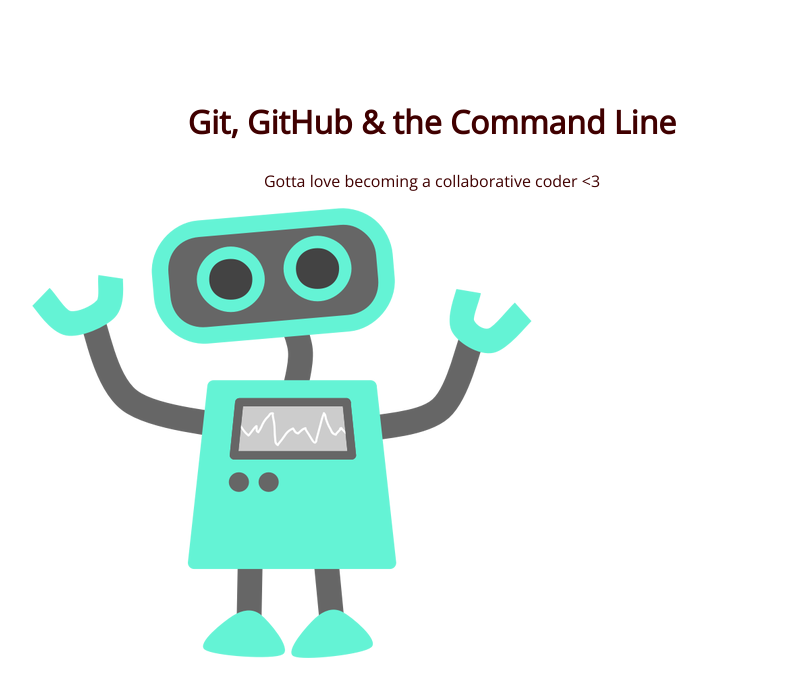
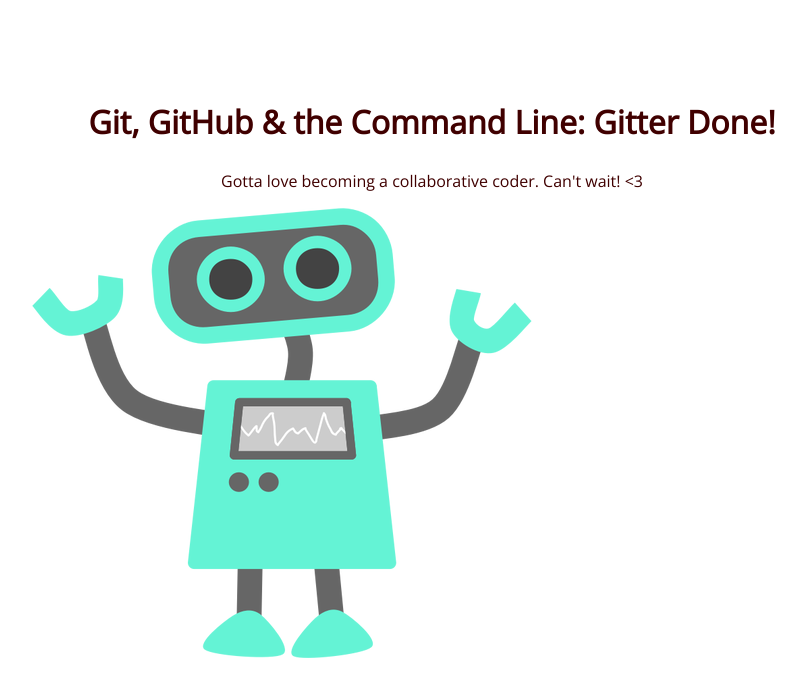
Before and after one commit to spinningjenny07/105-project, a plain HTML site: page index.html in a window 1280 px wide. Shown: the whole page, without its empty margins (208-1014 px from the left). Drawn offline with nearby package versions, Linux system fonts and the light colour scheme.

Commit message:
changed h1 and p text

```diff
--- a/index.html
+++ b/index.html
@@ -8,8 +8,8 @@
 </head>
 <body>
 	<section>
-		<h1>Git, GitHub & the Command Line</h1>
-		<p>Gotta love becoming a collaborative coder <3</p>
+		<h1>Git, GitHub & the Command Line: Gitter Done!</h1>
+		<p>Gotta love becoming a collaborative coder. Can't wait! <3</p>
 		<img src="img/happy-blue-robot.png">
 	</section>
 </body>
```
